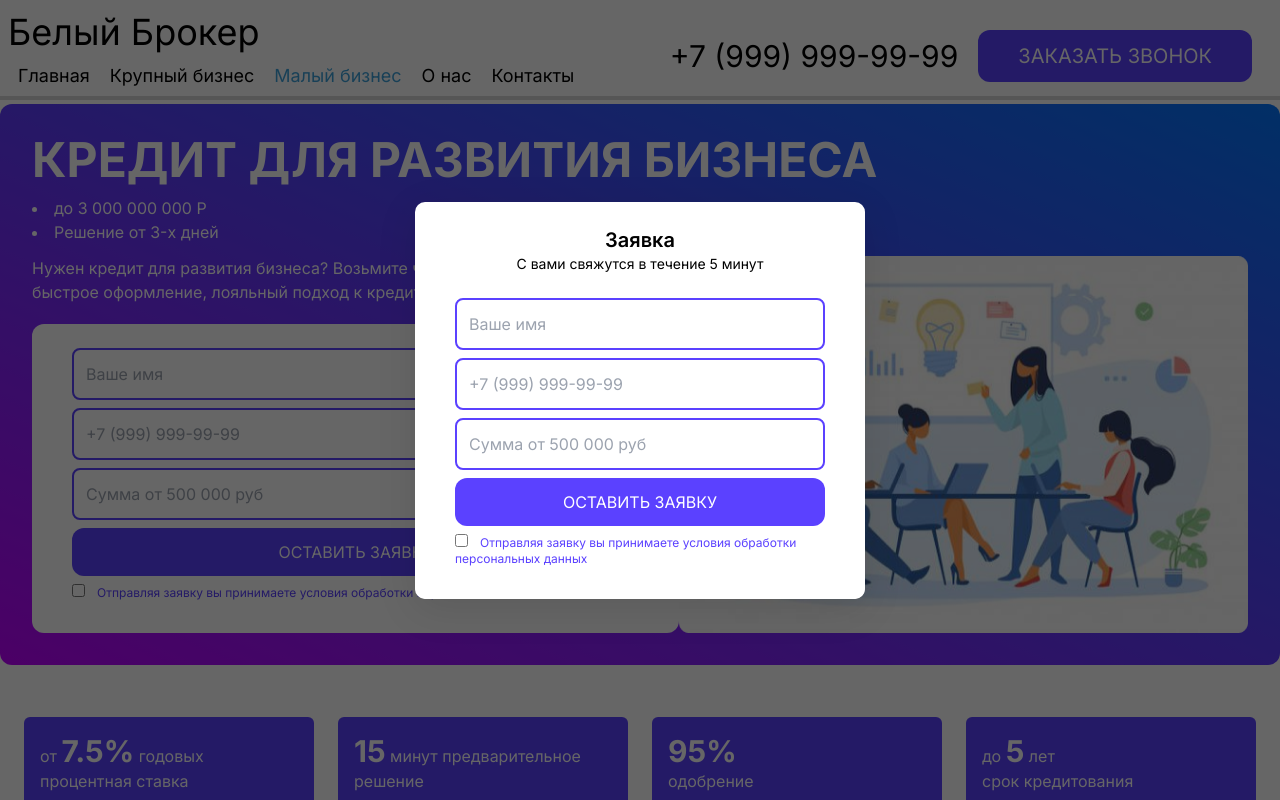
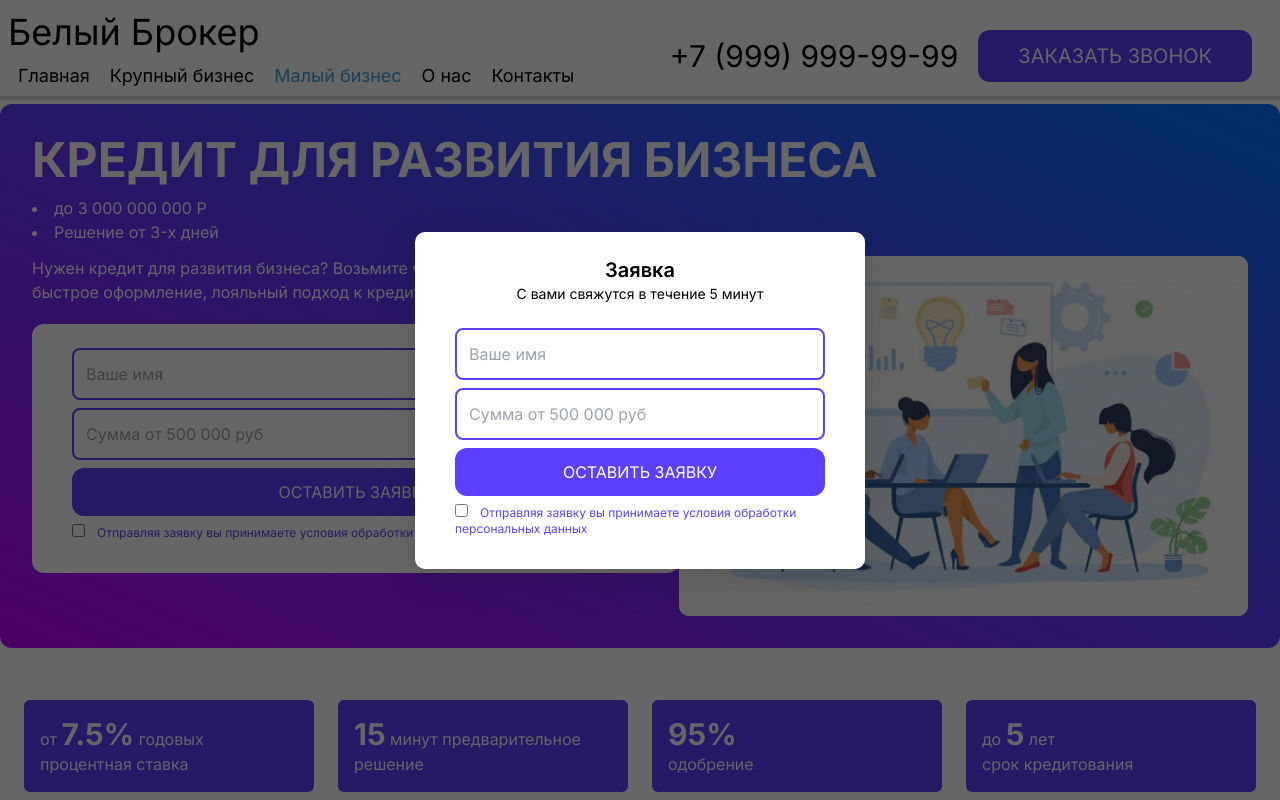
Before and after one commit to GRASS-120/white-broker, a React (Vite) app in the folder white-broker/: page /CreditItem in a window 1280 px wide. Both pictures are taken after a click on the button "ЗАКАЗАТЬ ЗВОНОК". Shown: the top 800 px of the page. Built offline with nearby package versions, Linux system fonts and the light colour scheme.

Commit message:
remove number

```diff
--- a/white-broker/src/components/common/ModalForm/ModalForm.jsx
+++ b/white-broker/src/components/common/ModalForm/ModalForm.jsx
@@ -30,7 +30,7 @@ const Form = ({ setIsOpened, defaultSum }) => {
       const res = {
          message: {
             name: data.name,
-            phoneNumber: data.phoneNumber,
+            // phoneNumber: data.phoneNumber,
             sum: data.sum,
             credit: 'Овердрафт', // ПОДПРАВЬ ПОТОМ
          },
@@ -96,7 +96,7 @@ const Form = ({ setIsOpened, defaultSum }) => {
             />
 
             <p className=" text-red-700">{errors.phoneNumber?.message}</p>
-            <input
+            {/* <input
                {...register('phoneNumber', {
                   required: 'Необходимо ввести номер телефона',
                   pattern: {
@@ -112,7 +112,7 @@ const Form = ({ setIsOpened, defaultSum }) => {
                )}
                type="text"
                placeholder="+7 (999) 999-99-99"
-            />
+            /> */}
 
             <p className=" text-red-700">{errors.sum?.message}</p>
             <input
--- a/white-broker/src/pages/CreditItem.jsx
+++ b/white-broker/src/pages/CreditItem.jsx
@@ -91,7 +91,7 @@ const CreditItem = () => {
                         <p className=" text-red-700">
                            {errors.phoneNumber?.message}
                         </p>
-                        <input
+                        {/* <input
                            {...register('phoneNumber', {
                               required: 'Необходимо ввести номер телефона',
                               pattern: {
@@ -107,7 +107,7 @@ const CreditItem = () => {
                            )}
                            type="text"
                            placeholder="+7 (999) 999-99-99"
-                        />
+                        /> */}
 
                         <p className=" text-red-700">{errors.sum?.message}</p>
                         <input
```
